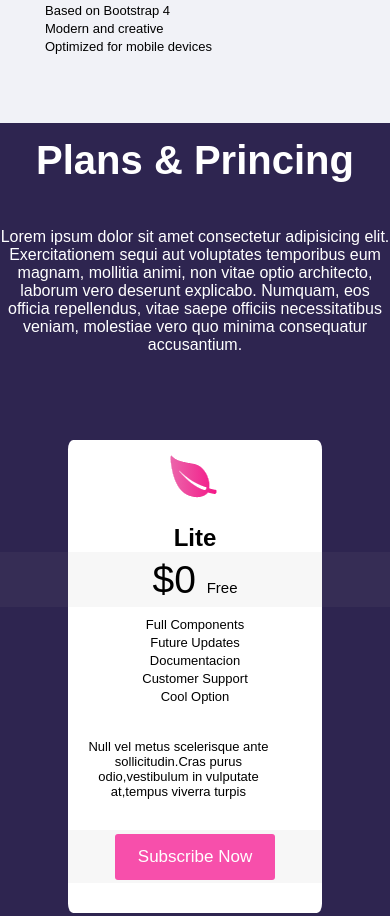
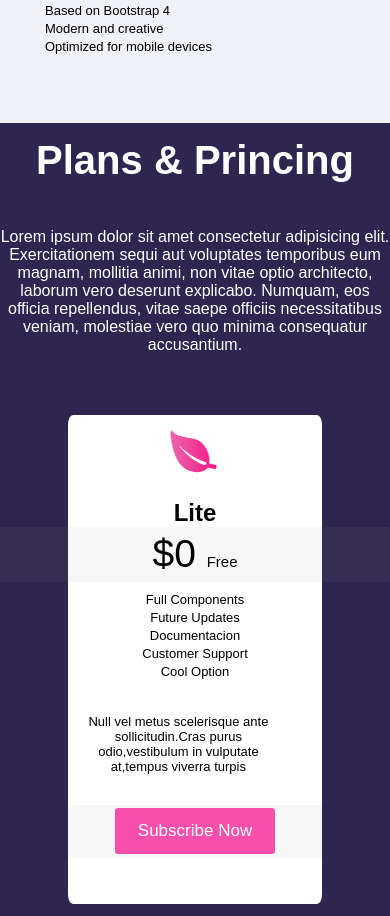
Before and after one commit to JuanDavidTorres1961/Proyecto-Bleux, a plain HTML site: page index.html in a window 390 px wide. Shown: the part 1547-2463 px from the top of the page. Drawn offline with Linux system fonts and the light colour scheme.

Commit message:
esta vez si

```diff
--- a/Css/style.css
+++ b/Css/style.css
@@ -468,7 +468,7 @@ nav a{
 }
 
 .bloque{
-    height: 56vh;
+    height: 58vh;
     width: 30vh;
     text-align: center;
     align-items: center;
```
